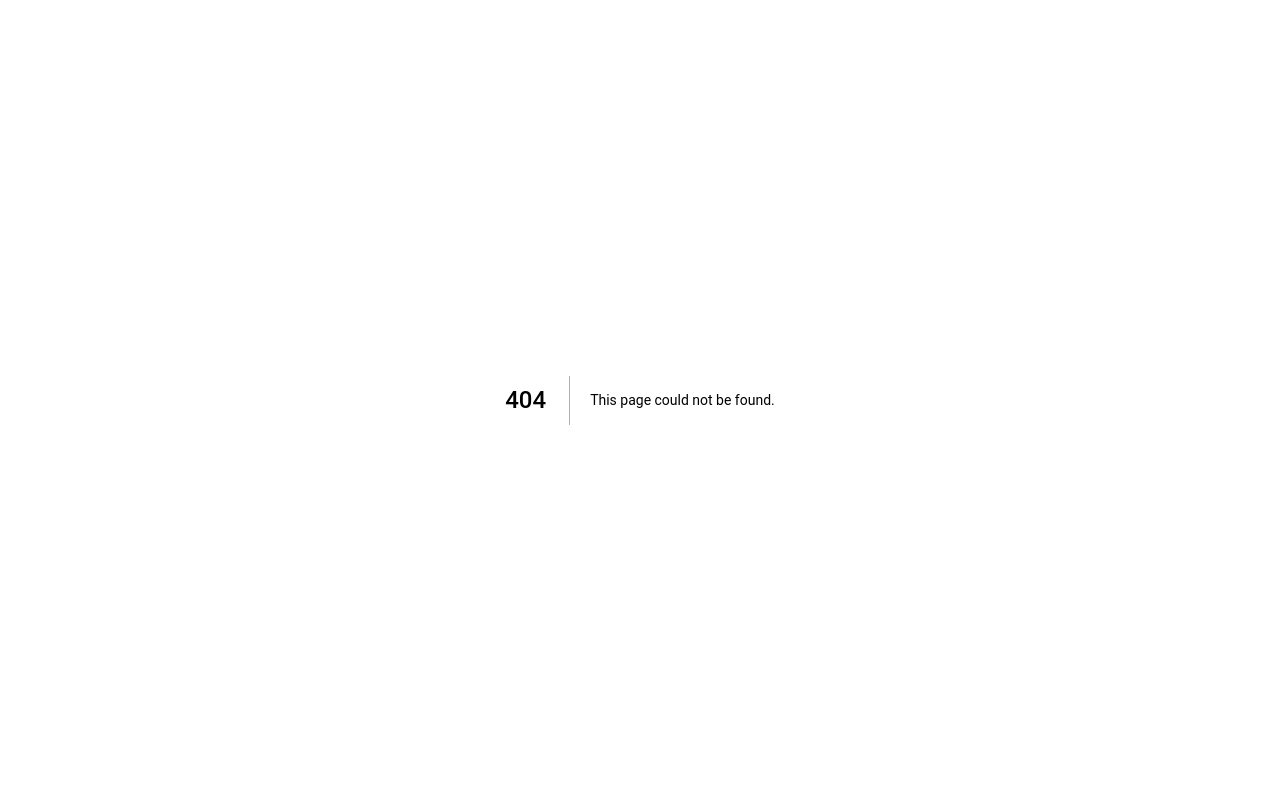
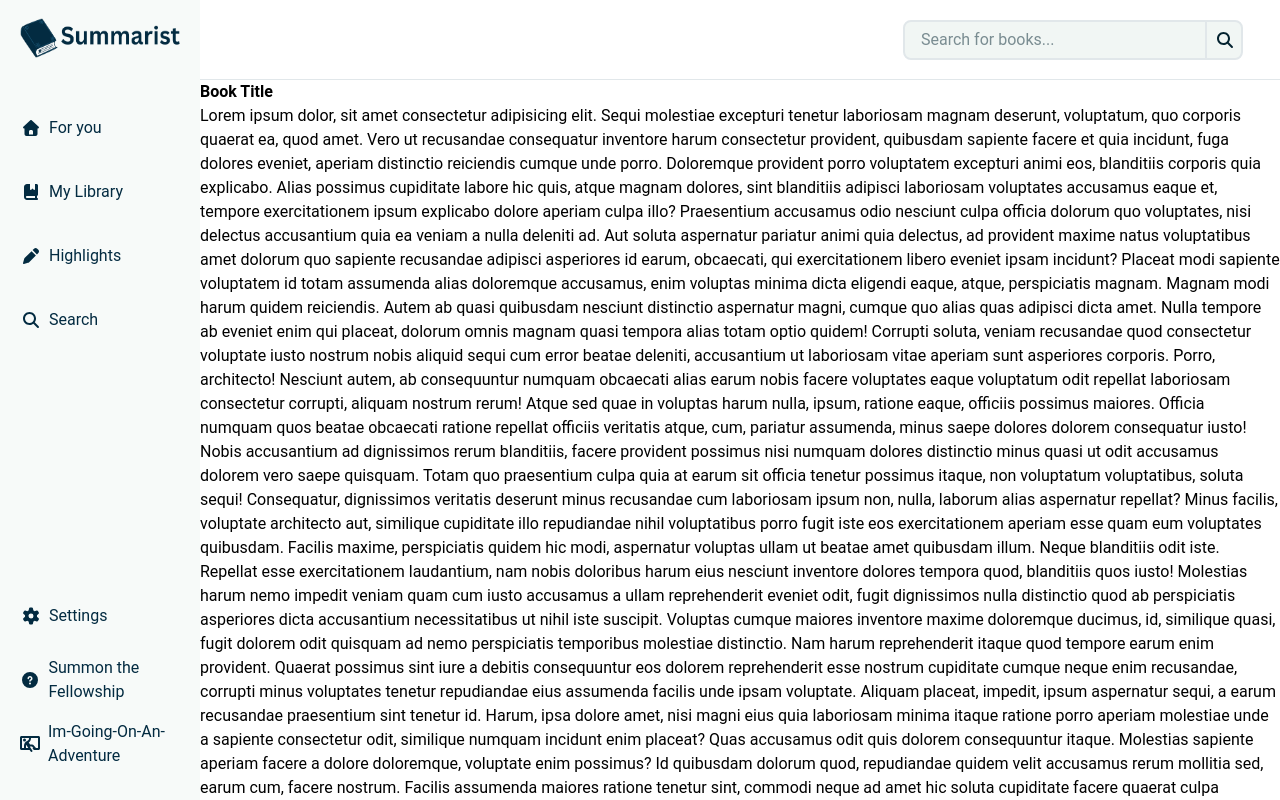
Before and after one commit to WestOfBree/FES-Second-Internship, a Next.js app: page /ForYou/1/Player in a window 1280 px wide. Before the commit this address had no page. Shown: the top 800 px of the page. Built offline with nearby package versions, Linux system fonts and the light colour scheme.

Commit message:
savepoint

```diff
--- /dev/null
+++ b/Components/AudioPlayer.js
@@ -0,0 +1,12 @@
+import "./AudioPlayer.modale.css";
+
+export default function AudioPlayer() {
+    return (
+        <div className="audio__player">
+            <div className="audio__controls">
+                <button className="audio__play-btn">Play</button>
+                <button className="audio__pause-btn">Pause</button>
+            </div>
+        </div>
+    );
+}
--- a/Components/Sidebar.js
+++ b/Components/Sidebar.js
@@ -52,10 +52,10 @@ export default function Sidebar( ) {
           </a>
         </div>
         <div className="sidebar__menu--bottom">
-          <a className="sidebar__link--wrapper">
+          <Router href="/Settings" className="sidebar__link--wrapper">
             <div className="sidebar__link--line"></div>
             <div className="sidebar__icon--wrapper"> <FontAwesomeIcon icon={faGear} /> </div> Settings
-          </a>
+          </Router>
           <a className="sidebar__link--wrapper no-click">
             <div className="sidebar__link--line"></div>
             <div className="sidebar__icon--wrapper"> <FontAwesomeIcon icon={faQuestionCircle} /> </div> Summon the Fellowship
--- /dev/null
+++ b/app/ForYou/[bookId]/Player/page.tsx
@@ -0,0 +1,111 @@
+"use client";
+import SearchBar from "@/Components/SearchBar";
+import AudioPlayer from "@/Components/AudioPlayer";
+import Sidebar from "@/Components/Sidebar";
+
+export default function Player() {
+  return (
+    <div className="wrapper">
+      <SearchBar />
+      <div className="sidebar__overlay">
+        <Sidebar />
+      </div>
+      <div className="summary">
+        <div className="audio__book--summary">
+          <div className="audio__book--summary-title">
+            <b>Book Title</b>
+          </div>
+        </div>
+        <div className="audio__book--summary-text">
+          Lorem ipsum dolor, sit amet consectetur adipisicing elit. Sequi
+          molestiae excepturi tenetur laboriosam magnam deserunt, voluptatum,
+          quo corporis quaerat ea, quod amet. Vero ut recusandae consequatur
+          inventore harum consectetur provident, quibusdam sapiente facere et
+          quia incidunt, fuga dolores eveniet, aperiam distinctio reiciendis
+          cumque unde porro. Doloremque provident porro voluptatem excepturi
+          animi eos, blanditiis corporis quia explicabo. Alias possimus
+          cupiditate labore hic quis, atque magnam dolores, sint blanditiis
+          adipisci laboriosam voluptates accusamus eaque et, tempore
+          exercitationem ipsum explicabo dolore aperiam culpa illo? Praesentium
+          accusamus odio nesciunt culpa officia dolorum quo voluptates, nisi
+          delectus accusantium quia ea veniam a nulla deleniti ad. Aut soluta
+          aspernatur pariatur animi quia delectus, ad provident maxime natus
+          voluptatibus amet dolorum quo sapiente recusandae adipisci asperiores
+          id earum, obcaecati, qui exercitationem libero eveniet ipsam incidunt?
+          Placeat modi sapiente voluptatem id totam assumenda alias doloremque
+          accusamus, enim voluptas minima dicta eligendi eaque, atque,
+          perspiciatis magnam. Magnam modi harum quidem reiciendis. Autem ab
+          quasi quibusdam nesciunt distinctio aspernatur magni, cumque quo alias
+          quas adipisci dicta amet. Nulla tempore ab eveniet enim qui placeat,
+          dolorum omnis magnam quasi tempora alias totam optio quidem! Corrupti
+          soluta, veniam recusandae quod consectetur voluptate iusto nostrum
+          nobis aliquid sequi cum error beatae deleniti, accusantium ut
+          laboriosam vitae aperiam sunt asperiores corporis. Porro, architecto!
+          Nesciunt autem, ab consequuntur numquam obcaecati alias earum nobis
+          facere voluptates eaque voluptatum odit repellat laboriosam
+          consectetur corrupti, aliquam nostrum rerum! Atque sed quae in
+          voluptas harum nulla, ipsum, ratione eaque, officiis possimus maiores.
+          Officia numquam quos beatae obcaecati ratione repellat officiis
+          veritatis atque, cum, pariatur assumenda, minus saepe dolores dolorem
+          consequatur iusto! Nobis accusantium ad dignissimos rerum blanditiis,
+          facere provident possimus nisi numquam dolores distinctio minus quasi
+          ut odit accusamus dolorem vero saepe quisquam. Totam quo praesentium
+          culpa quia at earum sit officia tenetur possimus itaque, non
+          voluptatum voluptatibus, soluta sequi! Consequatur, dignissimos
+          veritatis deserunt minus recusandae cum laboriosam ipsum non, nulla,
+          laborum alias aspernatur repellat? Minus facilis, voluptate architecto
+          aut, similique cupiditate illo repudiandae nihil voluptatibus porro
+          fugit iste eos exercitationem aperiam esse quam eum voluptates
+          quibusdam. Facilis maxime, perspiciatis quidem hic modi, aspernatur
+          voluptas ullam ut beatae amet quibusdam illum. Neque blanditiis odit
+          iste. Repellat esse exercitationem laudantium, nam nobis doloribus
+          harum eius nesciunt inventore dolores tempora quod, blanditiis quos
+          iusto! Molestias harum nemo impedit veniam quam cum iusto accusamus a
+          ullam reprehenderit eveniet odit, fugit dignissimos nulla distinctio
+          quod ab perspiciatis asperiores dicta accusantium necessitatibus ut
+          nihil iste suscipit. Voluptas cumque maiores inventore maxime
+          doloremque ducimus, id, similique quasi, fugit dolorem odit quisquam
+          ad nemo perspiciatis temporibus molestiae distinctio. Nam harum
+          reprehenderit itaque quod tempore earum enim provident. Quaerat
+          possimus sint iure a debitis consequuntur eos dolorem reprehenderit
+          esse nostrum cupiditate cumque neque enim recusandae, corrupti minus
+          voluptates tenetur repudiandae eius assumenda facilis unde ipsam
+          voluptate. Aliquam placeat, impedit, ipsum aspernatur sequi, a earum
+          recusandae praesentium sint tenetur id. Harum, ipsa dolore amet, nisi
+          magni eius quia laboriosam minima itaque ratione porro aperiam
+          molestiae unde a sapiente consectetur odit, similique numquam incidunt
+          enim placeat? Quas accusamus odit quis dolorem consequuntur itaque.
+          Molestias sapiente aperiam facere a dolore doloremque, voluptate enim
+          possimus? Id quibusdam dolorum quod, repudiandae quidem velit
+          accusamus rerum mollitia sed, earum cum, facere nostrum. Facilis
+          assumenda maiores ratione tenetur sint, commodi neque ad amet hic
+          soluta cupiditate facere quaerat culpa tempora sunt earum corporis.
+          Fugit ipsam velit minima harum reiciendis, consequatur eum maiores
+          doloribus sint inventore maxime nobis veniam optio modi repellat
+          suscipit eaque quia ducimus consequuntur excepturi quibusdam quo
+          necessitatibus aliquid voluptatum. Quibusdam voluptatem repellat quis
+          voluptates, dolore at deleniti dignissimos nostrum tempora, velit
+          itaque illo sit sunt cum sequi nulla, fuga fugit obcaecati quidem
+          aperiam aliquam. Impedit, vel. Veritatis voluptatibus a dignissimos
+          perferendis inventore? Dolore exercitationem culpa modi, sunt
+          obcaecati fuga voluptatum reiciendis autem quia ab aliquam porro illo
+          vitae odit recusandae nulla ut sequi debitis. Porro est eligendi totam
+          eius ex eaque, eum ratione ut alias facilis sit saepe voluptatem
+          quidem magnam cumque ipsum! Sit exercitationem consequatur praesentium
+          illum, itaque temporibus saepe voluptates expedita fugit architecto
+          ipsa mollitia quae ex asperiores corporis, dignissimos beatae enim
+          explicabo molestiae reiciendis sunt laborum! Doloribus, cupiditate
+          voluptatum! Voluptatem voluptas sint maiores odit quidem ea
+          voluptatibus, doloremque voluptates optio tenetur! Nihil nemo quo ab,
+          labore dolores sequi reprehenderit, placeat magnam adipisci vitae ut
+          optio sint expedita? Iste doloribus sint aliquid impedit dolorem
+          commodi distinctio at fugit repudiandae molestias et, ipsam earum
+          doloremque. A reprehenderit tenetur suscipit explicabo sequi.
+          Consequatur asperiores beatae eos in eius dolorem error at. Recusandae
+          odit harum dolorum aperiam laudantium aspernatur culpa tenetur nisi.
+        </div>
+        <div className="audio__wrapper"></div>
+      </div>
+    </div>
+  );
+}
--- a/app/ForYou/[bookId]/page.tsx
+++ b/app/ForYou/[bookId]/page.tsx
@@ -13,37 +13,36 @@ import "@fortawesome/fontawesome-svg-core/styles.css";
 import SearchBar from "@/Components/SearchBar";
 import "./styles.css";
 
-export default async function BookInfo(params: { bookId: string }) {
-  const { bookId } = params;
-  const res = await fetch(`https://summarist.vercel.app/book/${bookId}`);
-  if (!res.ok) throw new Error('Failed to fetch book');
-  const book = await res.json();
+export default function BookInfo() {
+  // const { bookId } = params;
+  // const res = await fetch(`https://summarist.vercel.app/book/${bookId}`);
+  // if (!res.ok) throw new Error('Failed to fetch book');
+  // const book = await res.json();
 
-  if (!book) {
-    return (
-      <>
-        <div className="wrapper">
-          <SearchBar />
-        </div>
-        <div className="sidebar__overlay">
-          <Sidebar />
-        </div>
-        <div className="row">
-          <div className="container">
-            <div className="inner__wrapper">
-              <div>Book not found</div>
-            </div>
-          </div>
-        </div>
-      </>
-    );
-  }
+  // if (!book) {
+  //   return (
+  //     <>
+  //       <div className="wrapper">
+  //         <SearchBar />
+  //       </div>
+  //       <div className="sidebar__overlay">
+  //         <Sidebar />
+  //       </div>
+  //       <div className="row">
+  //         <div className="container">
+  //           <div className="inner__wrapper">
+  //             <div>Book not found</div>
+  //           </div>
+  //         </div>
+  //       </div>
+  //     </>
+  //   );
+  // }
 
- else return (
+  return (
     <>
       <div className="wrapper">
         <SearchBar />
-      </div>
       <div className="sidebar__overlay">
         <Sidebar />
       </div>
@@ -51,9 +50,9 @@ export default async function BookInfo(params: { bookId: string }) {
         <div className="container">
           <div className="inner__wrapper">
             <div className="inner__book">
-              <div className="inner-book__title">{book.title}</div>
-              <div className="inner-book__author">{book.author}</div>
-              <div className="inner-book__subtitle">{book.subtitle}</div>
+              <div className="inner-book__title">title</div>
+              <div className="inner-book__author">author</div>
+              <div className="inner-book__subtitle">subtitle</div>
               <div className="inner-book__wrapper">
                 <div className="inner-book__description--wrapper">
                   <div className="inner-book__description">
@@ -61,10 +60,10 @@ export default async function BookInfo(params: { bookId: string }) {
                       <FontAwesomeIcon icon={faStar} />
                     </div>
                     <div className="inner-book__overall--rating">
-                      {book.averageRating}
+                      averageRating
                     </div>
                     <div className="inner-book__total--rating">
-                      ({book.totalRatings} ratings)
+                      (totalRatings ratings)
                     </div>
                   </div>
                   <div className="inner-book__description">
@@ -77,14 +76,14 @@ export default async function BookInfo(params: { bookId: string }) {
                     <div className="inner-book__icon">
                       <FontAwesomeIcon icon={faMicrophone} />
                     </div>
-                    <div className="inner-book__type">{book.type}</div>
+                    <div className="inner-book__type">type</div>
                   </div>
                   <div className="inner-book__description">
                     <div className="inner-book__icon">
                       <FontAwesomeIcon icon={faLightbulb} />
                     </div>
                     <div className="inner-book__key--ideas">
-                      {book.keyIdeas} Key Ideas
+                       Key Ideas
                     </div>
                   </div>
                 </div>
@@ -108,26 +107,24 @@ export default async function BookInfo(params: { bookId: string }) {
                   <FontAwesomeIcon icon={faBookmark} />
                 </div>
                 <div className="inner-book__bookmark--text">
-                  Add {book.title} to My Library
+                  Add to My Library
                 </div>
               </div>
               <div className="inner-book__secondary--title">
                 What is this book about?
               </div>
               <div className="inner-book__tags--wrapper">
-                {book.tags.map((tag: string, index: number) => (
-                  <div key={index} className="inner-book__tag">
-                    #{tag}
+
+                  <div className="inner-book__tag">
+                    #tag1
                   </div>
-                ))}
               </div>
               <div className="inner-book__book--description">
-                {book.summary}
+                book description goes here. This is a brief summary of the book's content, highlighting the main themes and ideas presented in the book. It provides readers with an overview of what to expect and why they should read it.
               </div>
               <h2 className="inner-book__secondary--title">About the Author</h2>
               <div className="inner-book__author--description">
-                {book.authorDescription ||
-                  `${book.author} is the author of "${book.title}". Learn more about this talented writer and their other works.`}
+                authorDescription
               </div>
             </div>
             <div className="inner-book--image-wrapper">
@@ -137,14 +134,15 @@ export default async function BookInfo(params: { bookId: string }) {
               >
                 <img
                   className="book__image"
-                  src={book.imageLink}
-                  alt={book.title}
+                  src={"https://www.thebookdesigner.com/wp-content/uploads/2024/05/J.R.R.Tolkien-The-Hobbit.png"}
+                  alt="Book Cover"
                 />
               </figure>
             </div>
           </div>
         </div>
       </div>
+      </div>
     </>
   );
 }
--- /dev/null
+++ b/app/Settings/page.tsx
@@ -0,0 +1,27 @@
+"use client";
+import SearchBar from "@/Components/SearchBar";
+import Sidebar from "@/Components/Sidebar";
+import "./styles.css";
+export default function Settings() {
+  return (
+    <div className="wrapper">
+      <SearchBar />
+      <div className="sidebar__overlay">
+        <Sidebar />
+      </div>
+      <div className="row">
+        <div className="container">
+          <div className="section__title page__title">Settings</div>
+          <div className="settings__content">
+            <div className="settings__sub-title">Subscription Plan</div>
+            <div className="settings__text">Premium</div>
+          </div>
+        <div className="settings__content">
+          <div className="settings__sub-title">Email</div>
+          <div className="settings__text">user@example.com</div>
+        </div>
+      </div>
+    </div>
+    </div>
+  );
+}
--- /dev/null
+++ b/app/Settings/styles.css
@@ -0,0 +1,24 @@
+.section__title,
+.page__title {
+    text-align: left;
+    border-bottom: 1px solid #e0e0e0;
+    padding-bottom: 16px;
+}
+.settings__content{
+    display: flex;
+    flex-direction: column;
+    align-items: flex-start;
+    gap: 8px;
+    margin-bottom: 32px;
+    border-bottom: 1px solid #e0e0e0;
+    padding-bottom: 24px;
+}
+.settings__content:last-child {
+    border-bottom: none;
+    margin-bottom: 0;
+}
+.settings__sub-title {
+    font-size: 18px;
+    font-weight: 700;
+    color: #032b41;
+}
```
Also changed, not shown: Components/AudioPlayer.modal.css (added).
